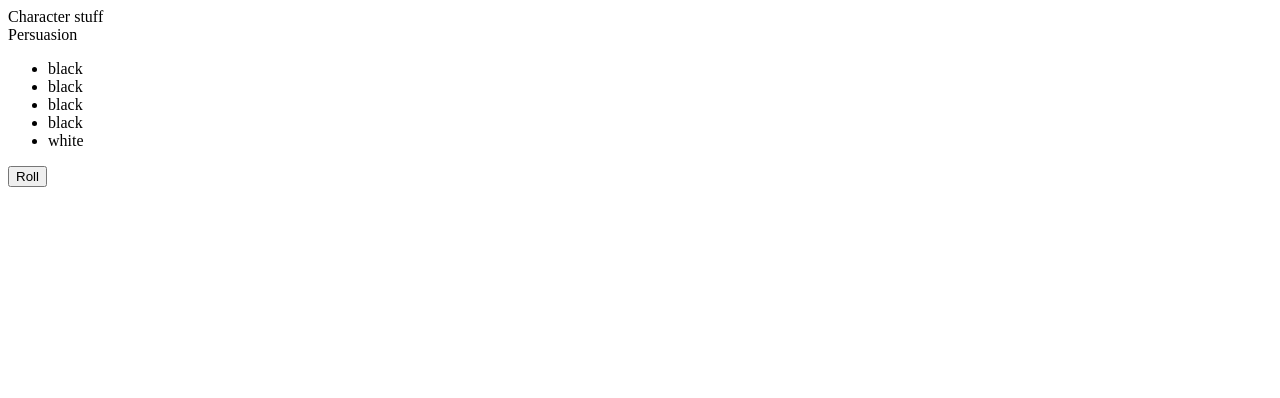
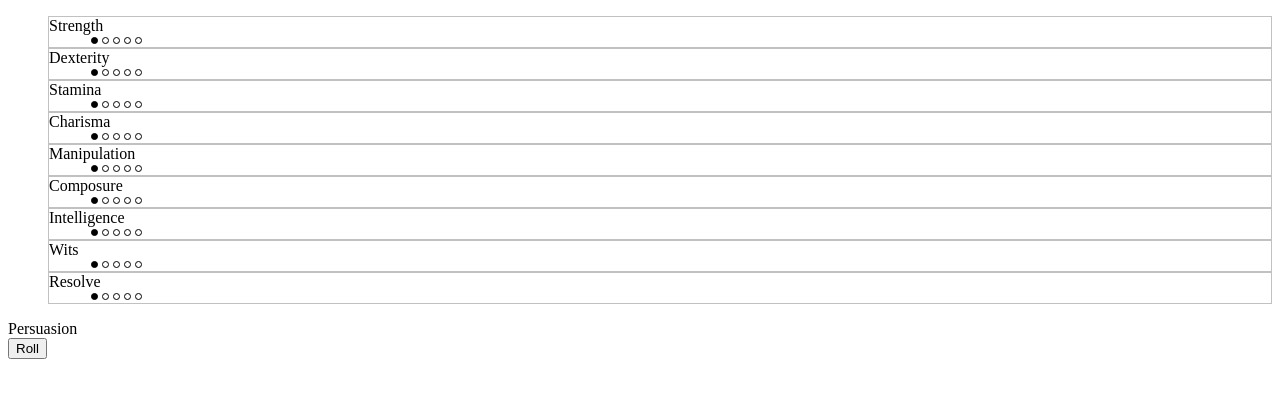
Before and after one commit to Morgwll/vampire5e-companion, a Vue app: page / in a window 1280 px wide. Shown: the top 398 px of the page. Built offline with nearby package versions, Linux system fonts and the light colour scheme.

Commit message:
Abilities implementation

```diff
--- a/src/components/Character.vue
+++ b/src/components/Character.vue
@@ -1,49 +1,155 @@
 <template>
   <div>
-    Character stuff
+    <div class="abilities">
+      <ul>
+        <li class="ability-score" v-for="(item, index) in abilityset" :key="index">
+          <div class="ability-name">{{ item.text }}</div>
+          <div class="ability-dots">
+            <ul>
+              <li class="ability-black-dot" v-for="(blackdot, iblack) in skilldots(item.score).black" :key="iblack"></li>
+            </ul>
+            <ul>
+              <li class="ability-white-dot" v-for="(whitedot, iwhite) in skilldots(item.score).white" :key="iwhite"></li>
+            </ul>
+          </div>
+        </li>
+      </ul>
+    </div>
     <div class="skill">
       <div class="skill-name">Persuasion</div>
-      <ul>
-        <li v-for="(item, i) in skilldots(4).black" :key="i">
-          black
-        </li>
-        <li v-if="skilldots(4).white > 0" v-for="(item, index) in skilldots(4).white" :key="index">
-          white
-        </li>
-      </ul>
-      <button @click.prevent="rollDice(4)">Roll</button>
+      <button @click.prevent="totalScoreRoll(4, 3, hunger)">Roll</button>
     </div>
   </div>
 </template>
 <script>
 import diceroller from '../mixins/diceroller.js';
+
 export default {
   mixins: [diceroller],
+  data() {
+    return {
+      hunger: 3,
+      abilityset: {
+        strength: {
+          text: "Strength",
+          score: 1
+        },
+        dexterity: {
+          text: "Dexterity",
+          score: 1
+        },
+        stamina: {
+          text: "Stamina",
+          score: 1
+        },
+        charisma: {
+          text: "Charisma",
+          score: 1
+        },
+        manipulation: {
+          text: "Manipulation",
+          score: 1
+        },
+        composure: {
+          text: "Composure",
+          score: 1
+        },
+        intelligence: {
+          text: "Intelligence",
+          score: 1
+        },
+        wits: {
+          text: "Wits",
+          score: 1
+        },
+        resolve: {
+          text: "Resolve",
+          score: 1
+        }
+      },
+      skillset: {
+        athletics: 0,
+        brawl: 0,
+        craft: 0,
+        drive: 0,
+        firearms: 0,
+        larceny: 0,
+        melee: 0,
+        stealth: 0,
+        survival: 0,
+        animalKen: 0,
+        etiquette: 0,
+        insight: 0,
+        intimidation: 0,
+        leadership: 0,
+        performance: 0,
+        persuasion: 0,
+        streetwise: 0,
+        subterfuge: 0,
+        academics: 0,
+        awareness: 0,
+        finance: 0,
+        investigation: 0,
+        medicine: 0,
+        occult: 0,
+        politics: 0,
+        science: 0,
+        technology: 0
+      },
+      disciplines: {
+        auspex: 0,
+        animalism: 0,
+        bloodSorcery: 0,
+        celerity: 0,
+        domination: 0,
+        fortitude: 0,
+        obfuscation: 0,
+        potency: 0,
+        presence: 0,
+        protean: 0,
+      }
+    }
+  },
   methods: {
-    data() {
-      return {
-        rollResult: []
-      }
-    },
-    rollDice(num) {
-      for(let index = 0;index < num;index++) {
-        console.log(this);
-        //this.rollResult.push("meh");
-      }
-    },
     skilldots(num) {
       return {
         white: 5 - num,
         black: num
       }
     }
-  },
-  watch: {
-    rollResult() {
-      console.log(this.rollresult);
-    }
   }
 }
 </script>
 <style lang="scss">
+.abilities {
+  ul {
+    list-style-type: none;
+    .ability-score {
+      border: 1px solid #c1c1c1;
+      .ability-name {
+        width: 150px;
+        float: left;
+      }
+      .ability-dots {
+        width: 150px;
+        height: 30px;
+        ul {
+          .ability-black-dot, .ability-white-dot {
+            border-radius: 50%;
+            background-color: #000;
+            width: 5px;
+            height: 5px;
+            border: 1px solid #000;
+            margin: 2px;
+            float: left;
+          }
+          .ability-white-dot {
+            background-color: #fff;
+          }
+        }
+      }
+    }
+  }
+}
+
 </style>
--- a/src/mixins/diceroller.js
+++ b/src/mixins/diceroller.js
@@ -1,9 +1,21 @@
 export default {
   methods: {
     dice() {
-      console.log('meh');
       let rollResult = Math.floor(Math.random() * 10) + 1;
       return rollResult;
+    },
+    rollDice(num) {
+      let results = [];
+      for(let index = 0;index < num;index++) {
+        results.push(this.dice());
+      }
+      console.log("meee", results)
+    },
+    totalScoreRoll(ability, skill, hunger) {
+      let regular = ability + skill - hunger;
+      let result = this.rollDice(regular);
+      let resultHunger = this.rollDice(hunger);
+      return result + resultHunger;
     }
   }
 }
```
